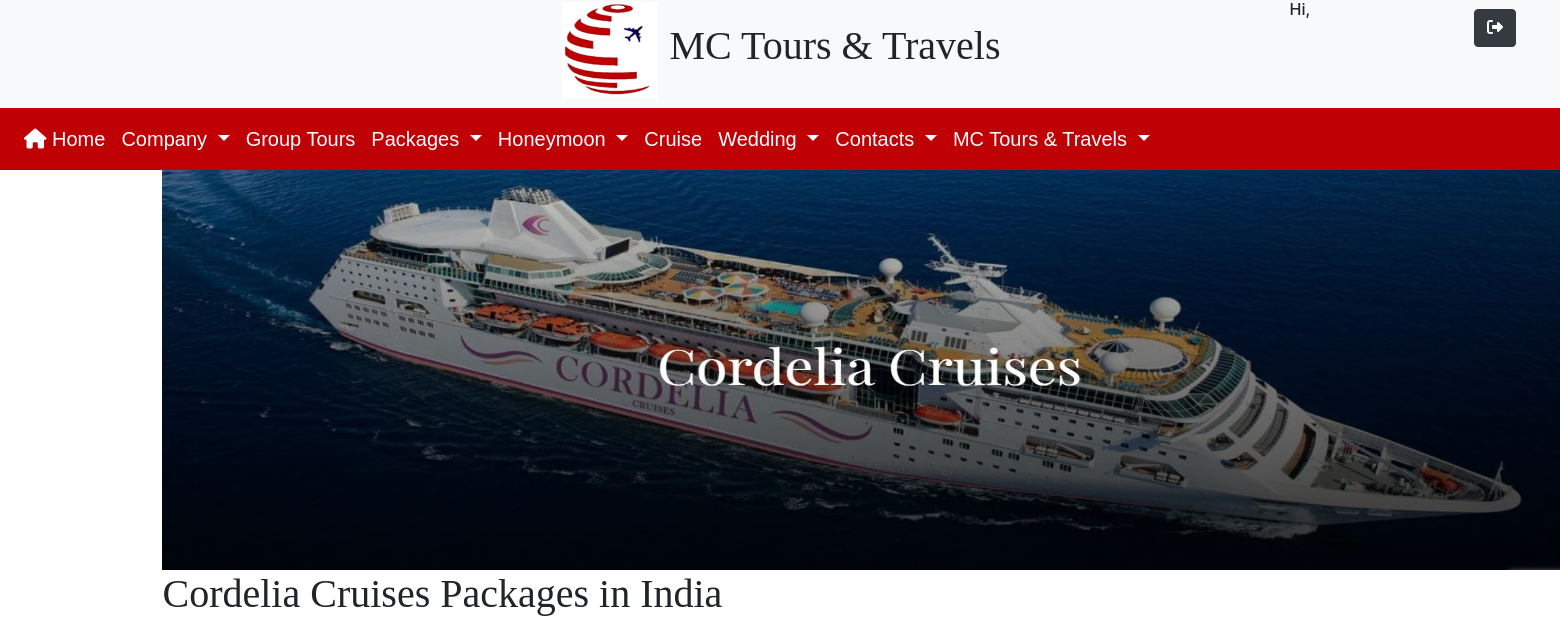
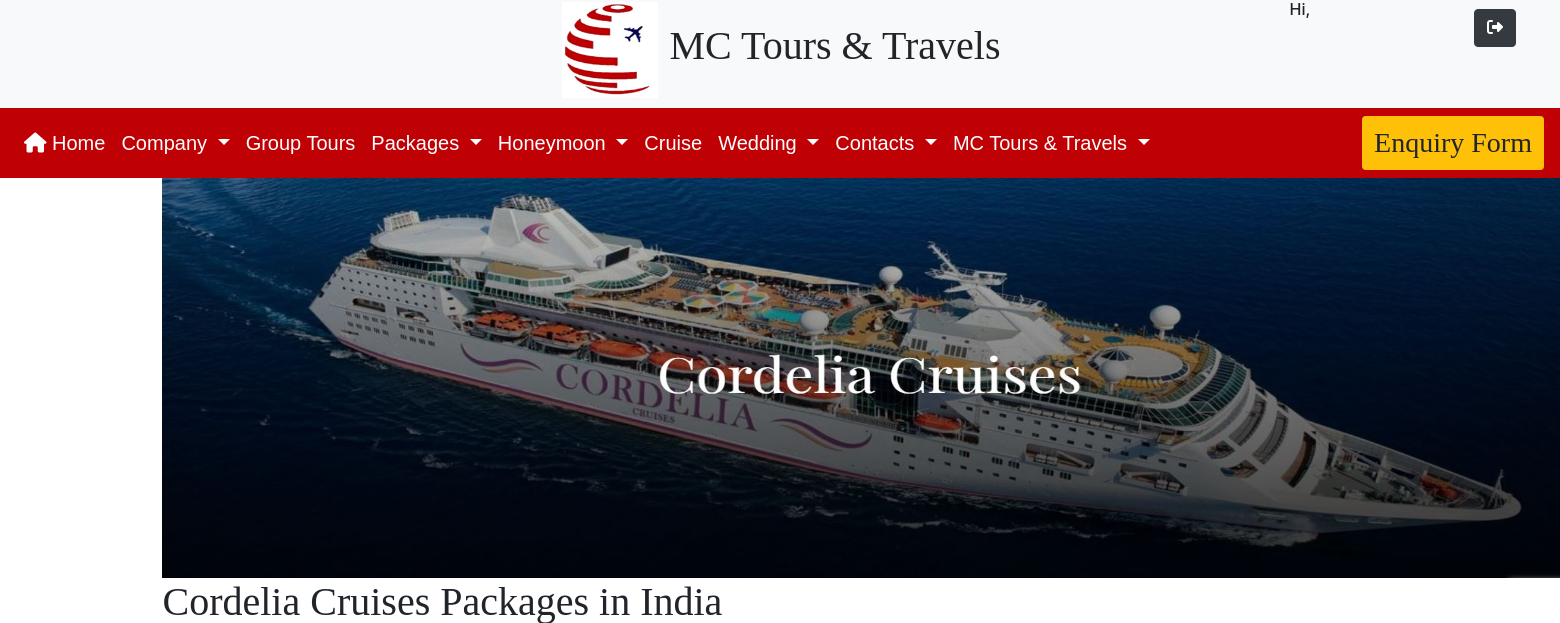
Before and after one commit to josevinoth/bvm_tours_travel_v1.0, a Django app: template tt_project/tt_app/templates/tt_html/cruise.html in a window 1560 px wide. Shown: the top 623 px of the page. Run offline with Django 3.2, Linux system fonts and the light colour scheme; the template is opened without the code that fills it, so the values that code supplies are empty; some libraries are stand-ins or nearby versions.

Commit message:
commit pooja(04-sep-2024)  add enquiry button to base.html

```diff
--- a/tt_project/tt_app/templates/tt_html/base.html
+++ b/tt_project/tt_app/templates/tt_html/base.html
@@ -154,6 +154,47 @@
                         </div>
                     </li>
                 </ul>
+
+                <ul class="navbar-nav ml-auto">
+                    <li class="nav-item">
+                        <button  class="btn btn-warning fs-3" data-bs-target="#exampleModal" data-bs-toggle="modal" data-bs-whatever="@mdo" style="font-family:Times New Roman,Time,serif;border:none;" type="button">Enquiry Form</button>
+
+                        <div class="modal fade" id="exampleModal" tabindex="-1" aria-labelledby="exampleModalLabel" aria-hidden="true">
+                            <div class="modal-dialog">
+                                <div class="modal-content">
+                                    <div class="modal-header" style="background: #ff0000;color:white;">
+                                        <h5 class="modal-title" id="exampleModalLabel">Enquiry Form</h5>
+                                        <button type="button" class="btn-close" data-bs-dismiss="modal" aria-label="Close"></button>
+                                    </div>
+                                    <div class="modal-body">
+                                        <form method="POST" action="" id="registration_add">
+                                            {% csrf_token %}
+                                            <div class="form-group">
+                                                <label for="name">Name</label>
+                                                <input type="text" class="form-control" id="name" placeholder="Enter your name" required>
+                                            </div>
+                                            <div class="form-group">
+                                                <label for="email">Email</label>
+                                                <input type="email" class="form-control" id="email" placeholder="Enter your email" required>
+                                            </div>
+                                            <div class="form-group">
+                                                <label for="phone">Phone Number</label>
+                                                <input type="tel" class="form-control" id="phone" placeholder="Enter your phone number" required>
+                                            </div>
+                                            <div class="form-group">
+                                                <label for="message">Message</label>
+                                                <textarea class="form-control" id="message" rows="4" placeholder="Enter your message or enquiry details" required></textarea>
+                                            </div>
+                                            <button type="submit" style="background:#ff0000;"  class="btn btn-primary fs-5">Submit</button>
+                                        </form>
+
+                                    </div>
+                                </div>
+                            </div>
+                        </div>
+                    </li>
+
+                </ul>
             </div>
         </nav>
     </div>
```
Lines whose indentation alone changed are shown as unchanged.
